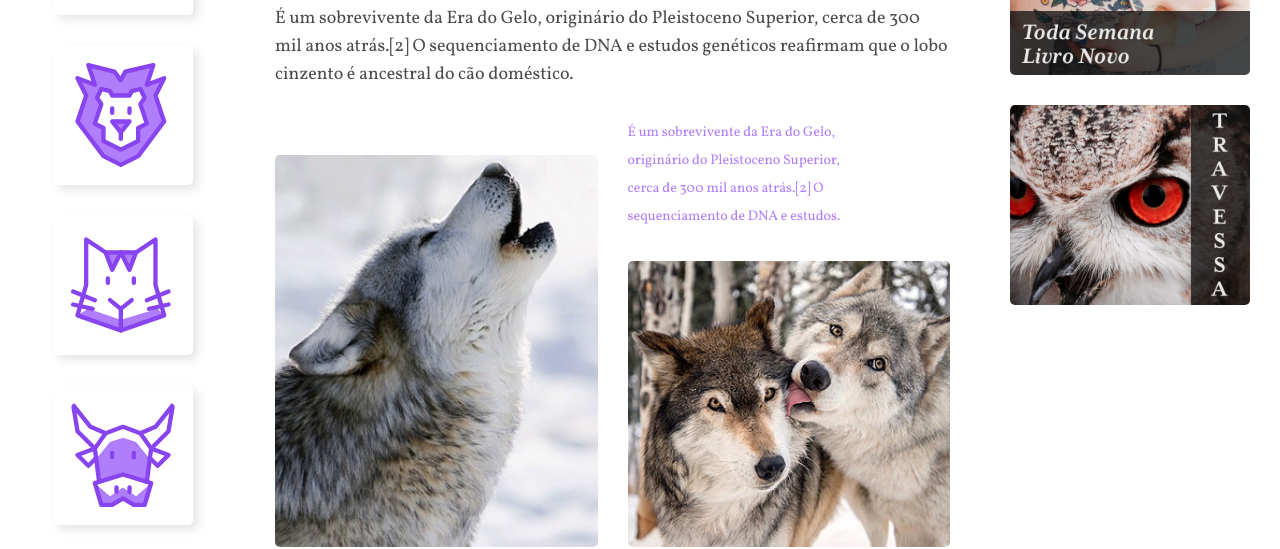
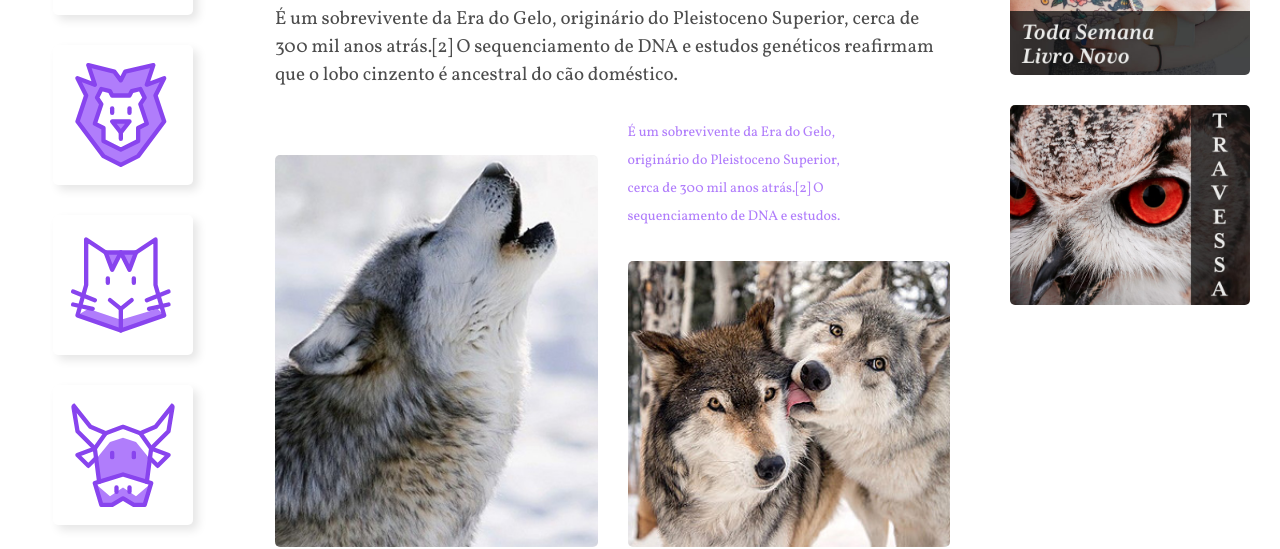
Before and after one commit to EduardoAguiarS/Wildbeast-projeto-css-grid-layout, a plain HTML site: page index.html in a window 1280 px wide. Shown: the part 264-813 px from the top of the page. Drawn offline with Linux system fonts and the light colour scheme.

Commit message:
ajuste na fonte da descrição

```diff
--- a/css/style.css
+++ b/css/style.css
@@ -107,13 +107,17 @@ p {
 
 /* Conteudo */
 .content {
-    max-width: 900px;
+    max-width: 1200px;
     grid-area: content;
     padding: 30px;
     margin: auto;
     display: grid;
     grid-template-columns: 1fr 1fr;
     grid-gap: 30px;
+}
+
+.desc {
+    font-size: 19px;
 }
 
 .col-wide {
--- a/index.html
+++ b/index.html
@@ -68,7 +68,7 @@
             </div>
 
             <!-- Descrição -->
-            <p class="col-wide">É um sobrevivente da Era do Gelo, originário do Pleistoceno Superior, cerca de 300 mil anos atrás.[2] O sequenciamento de DNA e estudos genéticos reafirmam que o lobo cinzento é ancestral do cão doméstico.</p>
+            <p class="col-wide desc">É um sobrevivente da Era do Gelo, originário do Pleistoceno Superior, cerca de 300 mil anos atrás.[2] O sequenciamento de DNA e estudos genéticos reafirmam que o lobo cinzento é ancestral do cão doméstico.</p>
 
             <!-- Lobo 1 -->
             <img src="./img/wolf1.jpg" alt="Lobo" class="row-2 wolf-1">
```
